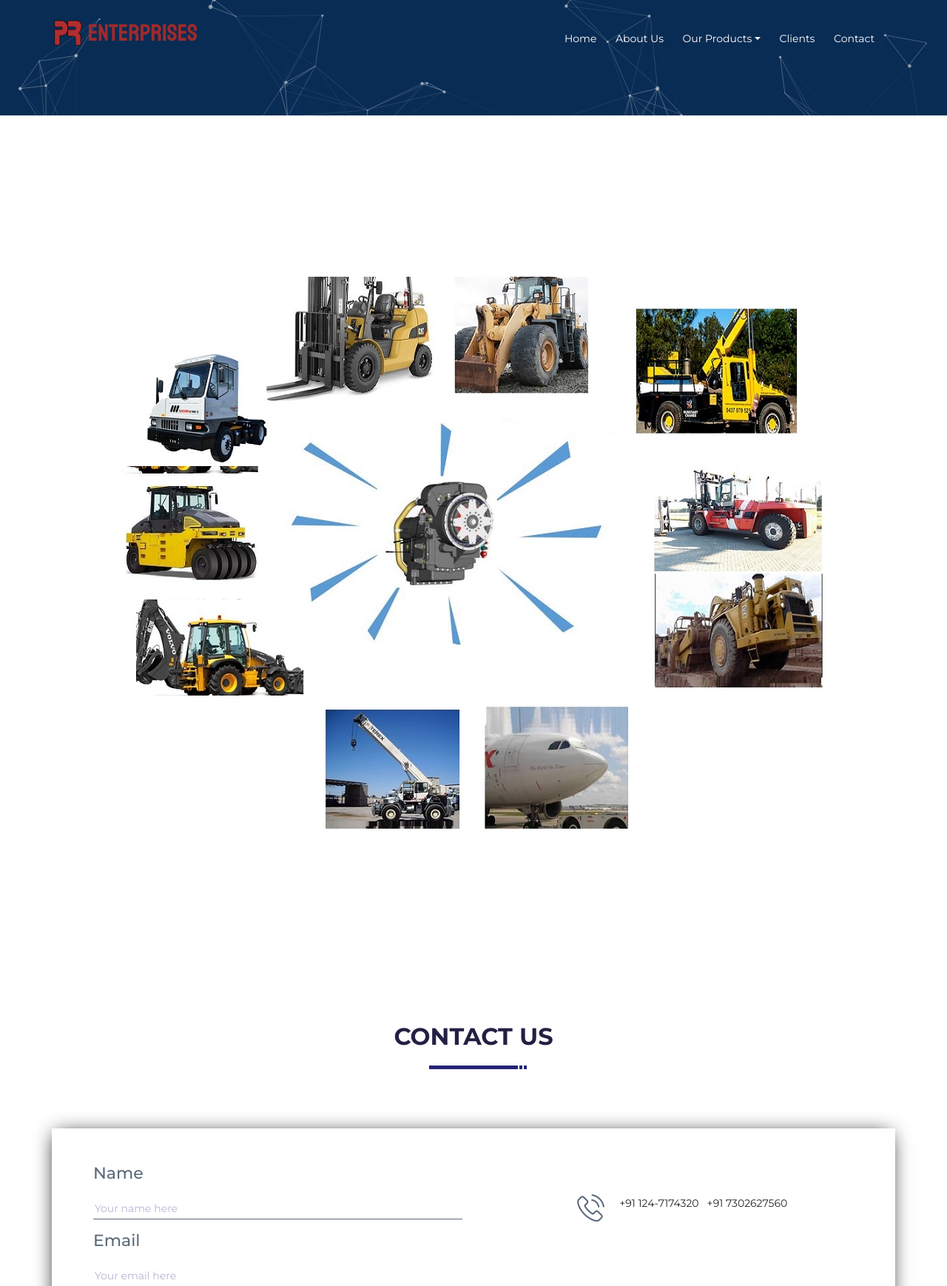
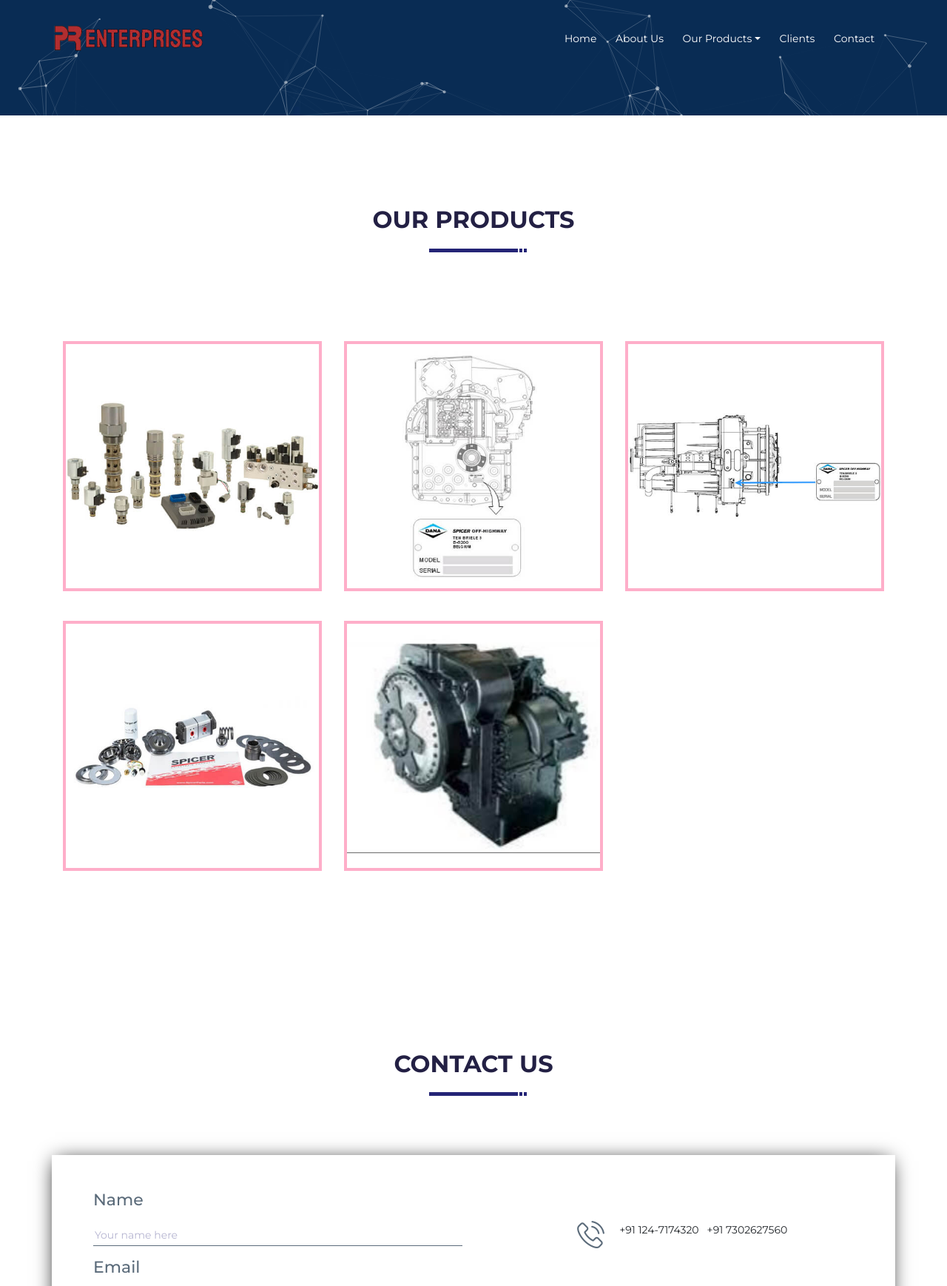
Before and after one commit to SoftHeroes/PREnterprises, a PHP site: page /TransmissionAxle.html in a window 1280 px wide. Shown: the top 1738 px of the page at 74% size. Run offline with PHP 8.4, Linux system fonts and the light colour scheme; some libraries are stand-ins or nearby versions.

Commit message:
Updating code

```diff
--- a/html version/TransmissionAxle.html
+++ b/html version/TransmissionAxle.html
@@ -39,8 +39,8 @@
 			<a class="navbar-brand" href="index.html">
 				<!-- <h1 style="font-size: 2rem; color:#fff;font-family: comic">PR Enterprises</h1> -->
 				<div class="row">
-					<img src="img/logo.png" alt="logo" class="logo-default img-fluid">
-					<h1 class="titleLogo">&nbsp;Enterprises</h1>
+					<img src="img/logo full.png" alt="logo" class="logo-default img-fluid">
+					<!-- <h1 class="titleLogo">&nbsp;Enterprises</h1> -->
 				</div>
 			</a>
 			<button class="navbar-toggler navbar-toggler-right collapsed" type="button" data-toggle="collapse" data-target="#xenav">
@@ -60,7 +60,7 @@
 					<li class="nav-item text-center  dropdown">
 						<a class="nav-link dropdown-toggle" href="index.html#ourProduct" id="navbarDropdownMenuLink" data-toggle="dropdown" aria-haspopup="true" aria-expanded="false">Our Products</a>
 						<div class="dropdown-menu text-center" aria-labelledby="navbarDropdownMenuLink">
-							<a class="dropdown-item" href="Material.html">Material&nbsp;Handling/Warehouse</a>
+							<!-- <a class="dropdown-item" href="Material.html">Material&nbsp;Handling/Warehouse</a> -->
 							<a class="dropdown-item" href="TransmissionAxle.html">Transmission/Axle</a>
 						</div>
 					</li>
@@ -103,11 +103,49 @@
 			<div class="row">
 				<div class="col-md-12">
 					<div class="title">
-						<h3></h3>
+						<h3>Our Products</h3>
+						<div class="underline"></div>
 					</div>
 				</div>
-				<div class="col-md-12">
-					<center> <img src="img/image88.jpg" alt=""></center>
+				<div class="col-md-4 wow animate fadeInUp" data-wow-delay="0.2s">
+					<div class="team_single">
+						<div class="team_image">
+							<img class="imgBorder" src="img/transmission_axle/1.jpg" width="375" height="338" alt="" />
+						</div>
+					</div>
+					<!--/.team_single-->
+				</div>
+				<div class="col-md-4 wow animate fadeInUp" data-wow-delay="0.2s">
+					<div class="team_single">
+						<div class="team_image">
+							<img class="imgBorder" src="img/transmission_axle/2.jpg" width="375" height="338" alt="" />
+						</div>
+					</div>
+					<!--/.team_single-->
+				</div>
+				<div class="col-md-4 wow animate fadeInUp" data-wow-delay="0.2s">
+					<div class="team_single">
+						<div class="team_image">
+							<img class="imgBorder" src="img/transmission_axle/3.jpg" width="375" height="338" alt="" />
+						</div>
+					</div>
+					<!--/.team_single-->
+				</div>
+				<div class="col-md-4 wow animate fadeInUp" data-wow-delay="0.2s">
+					<div class="team_single">
+						<div class="team_image">
+							<img class="imgBorder" src="img/transmission_axle/4.jpg" width="375" height="338" alt="" />
+						</div>
+					</div>
+					<!--/.team_single-->
+				</div>
+				<div class="col-md-4 wow animate fadeInUp" data-wow-delay="0.2s">
+					<div class="team_single">
+						<div class="team_image">
+							<img class="imgBorder" src="img/transmission_axle/5.jpg" width="375" height="338" alt="" />
+						</div>
+					</div>
+					<!--/.team_single-->
 				</div>
 			</div>
 		</div>
--- a/html version/css/style.css
+++ b/html version/css/style.css
@@ -1832,9 +1832,9 @@
 }
 
 .logo-default {
-	width: 2.75rem;
-	position: relative;
-	bottom: 0.5rem;
+	width: 40%;
+	/* position: relative;
+	bottom: 0.5rem; */
 }
 .titleLogo {
 	font-family: "Staatliches", cursive;
@@ -1842,3 +1842,7 @@
 	color: #9F2A2C;
 	/* border: 1px solid black ; */
 }
+
+.imgBorder{
+	border: 4px #FEAEC9 solid;
+}
--- a/html version/index.html
+++ b/html version/index.html
@@ -39,8 +39,8 @@
 			<a class="navbar-brand" href="index.html">
 				<!-- <h1 style="font-size: 2rem; color:#fff;font-family: comic">PR Enterprises</h1> -->
 				<div class="row">
-					<img src="img/logo.png" alt="logo" class="logo-default img-fluid">
-					<h1 class="titleLogo">&nbsp;Enterprises</h1>
+					<img src="img/logo full.png" alt="logo" class="logo-default img-fluid">
+					<!-- <h1 class="titleLogo">&nbsp;Enterprises</h1> -->
 				</div>
 			</a>
 			<button class="navbar-toggler navbar-toggler-right collapsed" type="button" data-toggle="collapse" data-target="#xenav">
```
Also changed, not shown: design/logo full.png (added), html version/img/logo full.png (added), html version/img/transmission_axle/1.jpg (added), html version/img/transmission_axle/2.jpg (added), html version/img/transmission_axle/3.jpg (added), html version/img/transmission_axle/4.jpg (added), html version/img/transmission_axle/5.jpg (added), 2 other files.
